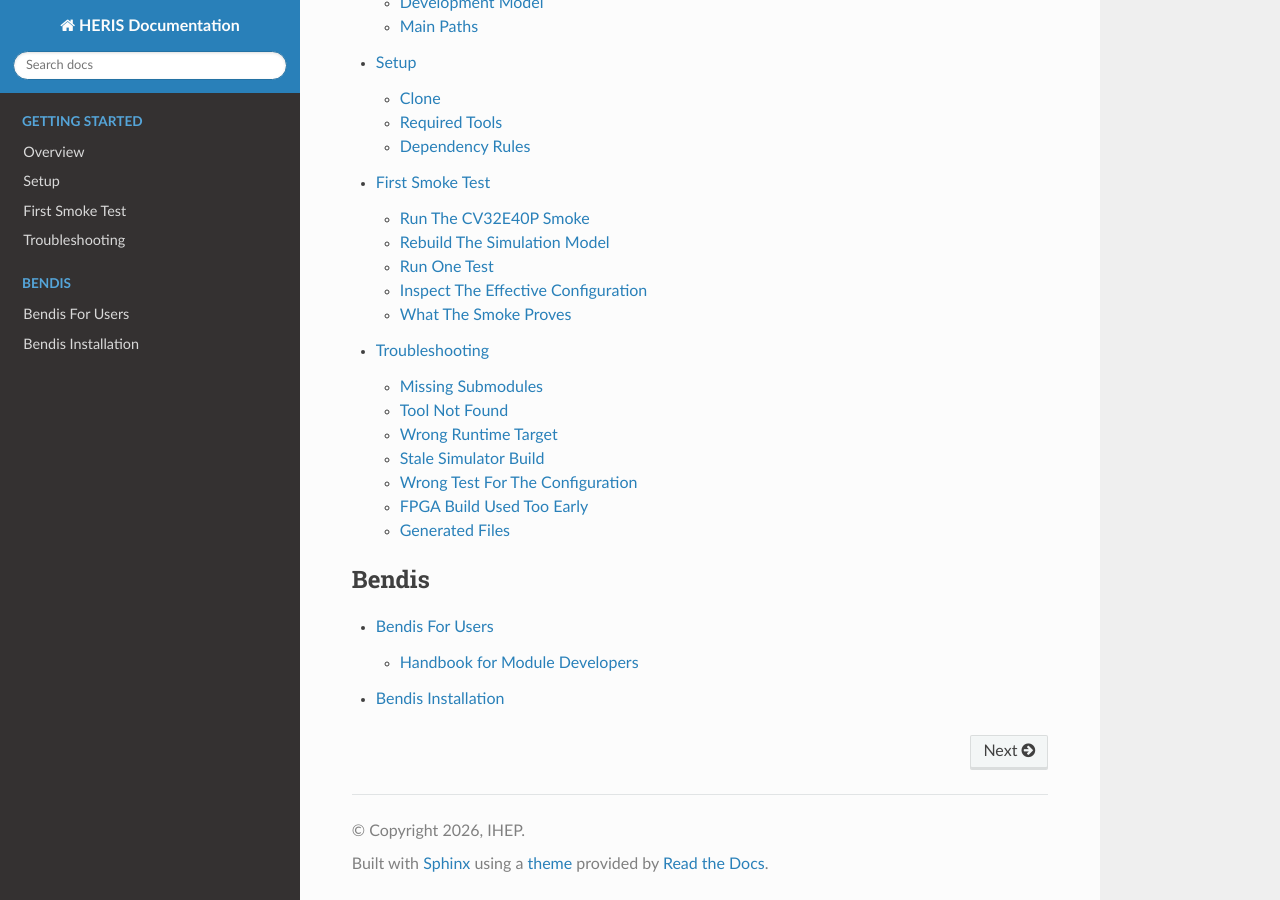
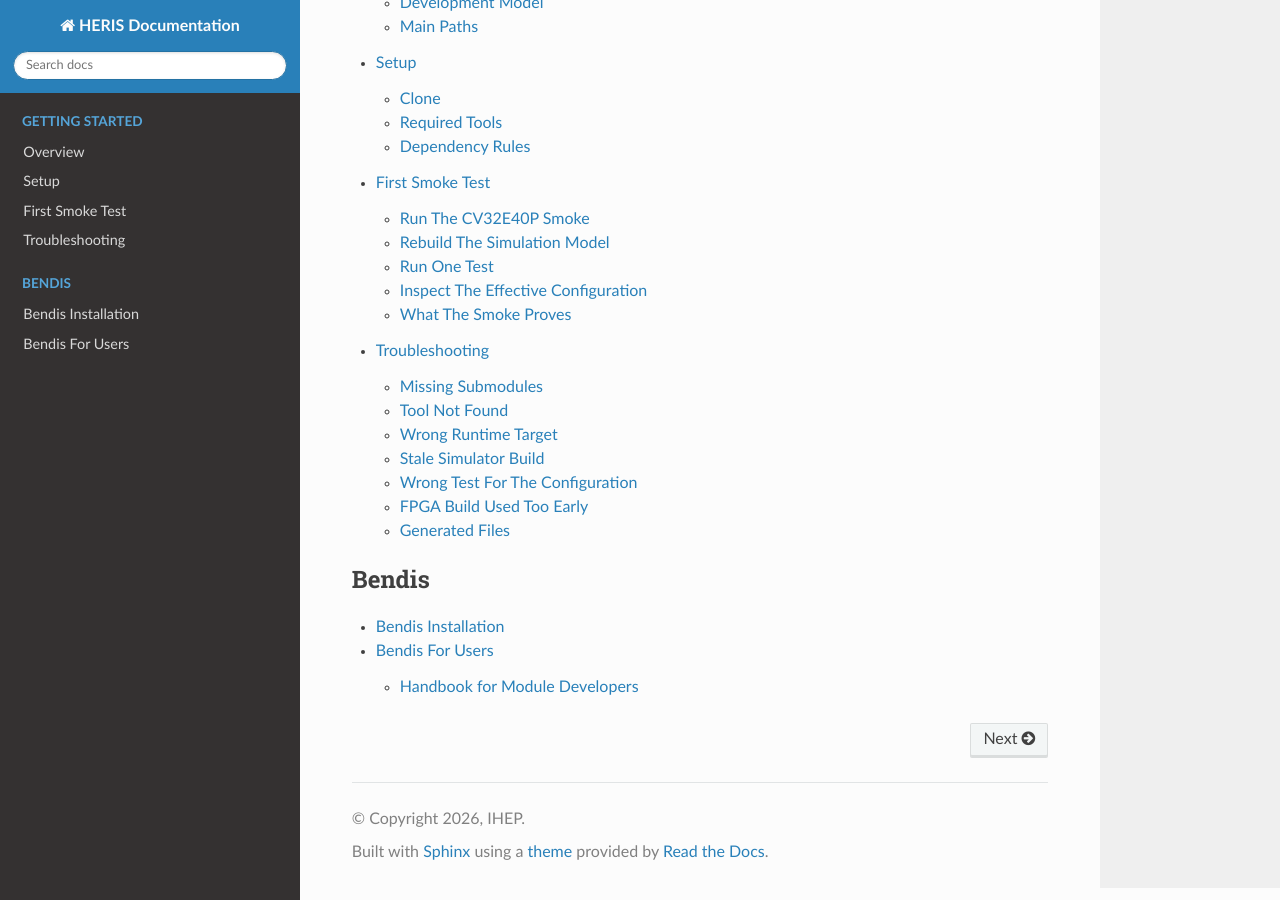
Before and after one commit to albertc9/HERIS-Doc, a Sphinx documentation site: the page built from docs/source/index.rst, in a window 1280 px wide and 900 px high, scrolled down 781 px. Built offline with Sphinx 7.4.7 and the Read the Docs theme 3.1.0, drawn with Linux system fonts in a browser that asks for light colours; pages that are not in the unit, such as notebooks, are missing from menus.

```diff
--- a/docs/source/index.rst
+++ b/docs/source/index.rst
@@ -41,9 +41,9 @@ added incrementally.
    :maxdepth: 2
    :caption: Bendis
 
+   bendis/bendis-install
    bendis/bendis-for-development
    bendis/bendis-for-hardening
-   bendis/bendis-install
 
 .. toctree::
    :maxdepth: 2
```
